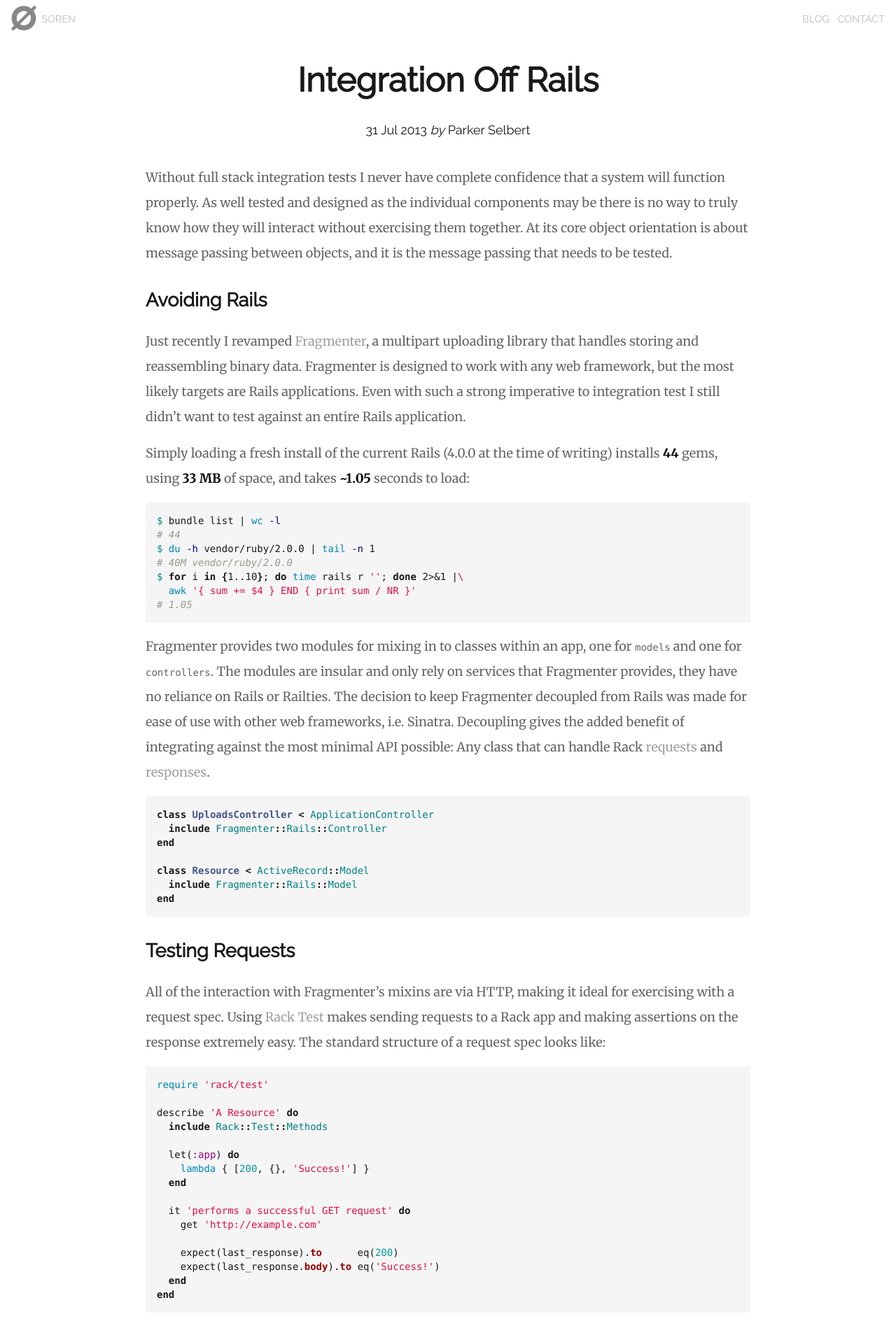
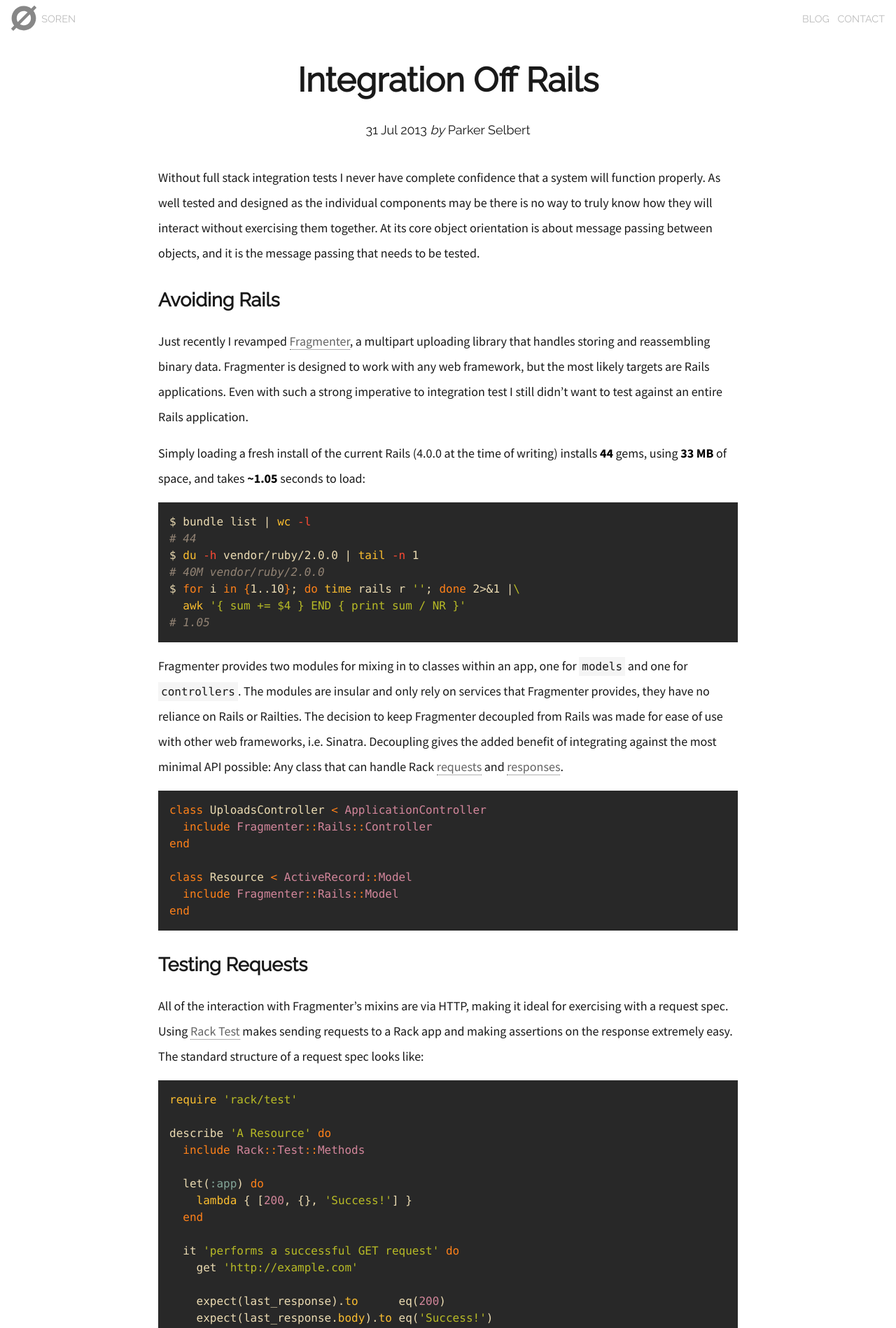
Before and after one commit to sorentwo/soren-website, a Jekyll site: the page built from _posts/2013-07-31-integration-off-rails.md, in a window 1280 px wide. Shown: the top 1898 px of the page at 70% size. Built offline with Jekyll 4.4.1, drawn with Linux system fonts in a browser that asks for light colours.

Commit message:
Update blog font and code highlighting

```diff
--- a/css/styles.scss
+++ b/css/styles.scss
@@ -1,7 +1,7 @@
 ---
 ---
 
-@import url('https://fonts.googleapis.com/css?family=Merriweather:400,400i,700|Raleway:400&display=swap');
+@import url('https://fonts.googleapis.com/css?family=Source+Sans+Pro:400,400i,700|Raleway:400&display=swap');
 
 $color-soren-1: #093131;
 $color-soren-2: #031106;
@@ -11,9 +11,9 @@
 $color-light: rgb(200, 200, 200);
 $color-bright: rgb(255, 255, 255);
 
-$font-family-sans: 'Raleway', sans-serif;
-$font-family-serif: 'Merriweather', serif;
-$font-family-mono: 'Menlo', 'Monaco', 'Consolas', monospace;
+$fong-family-display: 'Raleway', sans-serif;
+$font-family-body: 'Source Sans Pro', sans-serif;
+$font-family-mono: 'Consolas', monospace;
 
 html * {
   box-sizing: border-box;
@@ -24,7 +24,7 @@
 body {
   display: flex;
   flex-direction: column;
-  font: 1.125em/2 $font-family-sans;
+  font: 1.125em/2 $fong-family-display;
   min-height: 100vh;
 }
 
@@ -234,25 +234,31 @@
 
 code, pre {
   font-family: $font-family-mono;
-  font-size: 14px;
-  line-height: 20px;
+  font-size: 1rem;
+  line-height: 1.5;
 }
 
 pre {
-  background: rgb(245, 245, 245);
   border-radius: 3px;
   overflow-x: auto;
   padding: 1rem;
 }
 
-p pre, li pre {
-  background: rgb(245, 245, 245);
-  border-radius: 3px;
-  padding: 3px;
+p {
+  code {
+    background: rgb(245, 245, 245);
+    padding: 0.25rem;
+  }
 }
 
 img {
   max-width: 100%;
+}
+
+hr {
+  border: none;
+  border-top: 1px solid $color-light;
+  margin: 2rem 0;
 }
 
 // Form
@@ -268,7 +274,7 @@
   border-radius: 3px;
   box-shadow: inset 0 1px 2px rgba(0, 0, 0, 0.2);
   background: lighten($color-light, 15%);
-  font-family: $font-family-sans;
+  font-family: $fong-family-display;
   font-size: 1em;
   padding: 1rem;
   width: 100%;
@@ -305,7 +311,7 @@
 
 .wrapper {
   margin: 0 auto;
-  max-width: 48em;
+  max-width: 46em;
 }
 
 .list-heading {
@@ -331,7 +337,7 @@
 
 .post-summary {
   color: $color-dark;
-  font-family: $font-family-serif;
+  font-family: $font-family-body;
   margin-bottom: 0.5rem;
 }
 
@@ -353,82 +359,99 @@
   margin-bottom: 2rem;
 
   h2, h3, h4, h5 {
+    color: $color-darkest;
     margin-top: 2rem;
   }
 
   p, ol, ul {
+    color: $color-darkest;
+    font-family: $font-family-body;
+  }
+
+  a {
+    border-bottom: 1px dotted $color-dark;
     color: $color-dark;
-    font-family: $font-family-serif;
+    text-decoration: none;
+
+    &:hover {
+      border-bottom: 1px solid $color-dark;
+      text-decoration: none;
+    }
   }
 }
 
 // Pygments
 
-.highlight .c { color: #999988; font-style: italic } // Comment
-.highlight .err { color: #a61717; background-color: #e3d2d2 } // Error
-.highlight .k { font-weight: bold } // Keyword
-.highlight .o { font-weight: bold } // Operator
-.highlight .cm { color: #999988; font-style: italic } // Comment.Multiline
-.highlight .cp { color: #999999; font-weight: bold } // Comment.Preproc
-.highlight .c1 { color: #999988; font-style: italic } // Comment.Single
-.highlight .cs { color: #999999; font-weight: bold; font-style: italic } // Comment.Special
-.highlight .gd { color: #000000; background-color: #ffdddd } // Generic.Deleted
-.highlight .gd .x { color: #000000; background-color: #ffaaaa } // Generic.Deleted.Specific
-.highlight .ge { font-style: italic } // Generic.Emph
-.highlight .gr { color: #aa0000 } // Generic.Error
-.highlight .gh { color: #999999 } // Generic.Heading
-.highlight .gi { color: #000000; background-color: #ddffdd } // Generic.Inserted
-.highlight .gi .x { color: #000000; background-color: #aaffaa } // Generic.Inserted.Specific
-.highlight .go { color: #888888 } // Generic.Output
-.highlight .gp { color: #555555 } // Generic.Prompt
-.highlight .gs { font-weight: bold } // Generic.Strong
-.highlight .gu { color: #800080; font-weight: bold; } // Generic.Subheading
-.highlight .gt { color: #aa0000 } // Generic.Traceback
-.highlight .kc { font-weight: bold } // Keyword.Constant
-.highlight .kd { font-weight: bold } // Keyword.Declaration
-.highlight .kn { font-weight: bold } // Keyword.Namespace
-.highlight .kp { font-weight: bold } // Keyword.Pseudo
-.highlight .kr { font-weight: bold } // Keyword.Reserved
-.highlight .kt { color: #445588; font-weight: bold } // Keyword.Type
-.highlight .m { color: #009999 } // Literal.Number
-.highlight .s { color: #d14 } // Literal.String
-.highlight .na { color: #008080 } // Name.Attribute
-.highlight .nb { color: #0086B3 } // Name.Builtin
-.highlight .nc { color: #445588; font-weight: bold } // Name.Class
-.highlight .no { color: #008080 } // Name.Constant
-.highlight .ni { color: #800080 } // Name.Entity
-.highlight .ne { color: #990000; font-weight: bold } // Name.Exception
-.highlight .nf { color: #990000; font-weight: bold } // Name.Function
-.highlight .nn { color: #555555 } // Name.Namespace
-.highlight .nt { color: #000080 } // Name.Tag
-.highlight .nv { color: #008080 } // Name.Variable
-.highlight .ow { font-weight: bold } // Operator.Word
-.highlight .w { color: #bbbbbb } // Text.Whitespace
-.highlight .mf { color: #009999 } // Literal.Number.Float
-.highlight .mh { color: #009999 } // Literal.Number.Hex
-.highlight .mi { color: #009999 } // Literal.Number.Integer
-.highlight .mo { color: #009999 } // Literal.Number.Oct
-.highlight .sb { color: #d14 } // Literal.String.Backtick
-.highlight .sc { color: #d14 } // Literal.String.Char
-.highlight .sd { color: #d14 } // Literal.String.Doc
-.highlight .s2 { color: #d14 } // Literal.String.Double
-.highlight .se { color: #d14 } // Literal.String.Escape
-.highlight .sh { color: #d14 } // Literal.String.Heredoc
-.highlight .si { color: #d14 } // Literal.String.Interpol
-.highlight .sx { color: #d14 } // Literal.String.Other
-.highlight .sr { color: #009926 } // Literal.String.Regex
-.highlight .s1 { color: #d14 } // Literal.String.Single
-.highlight .ss { color: #990073 } // Literal.String.Symbol
-.highlight .bp { color: #999999 } // Name.Builtin.Pseudo
-.highlight .vc { color: #008080 } // Name.Variable.Class
-.highlight .vg { color: #008080 } // Name.Variable.Global
-.highlight .vi { color: #008080 } // Name.Variable.Instance
-.highlight .il { color: #009999 } // Literal.Number.Integer.Long
-
-.type-csharp .highlight .k { color: #0000FF }
-.type-csharp .highlight .kt { color: #0000FF }
-.type-csharp .highlight .nf { color: #000000; font-weight: normal }
-.type-csharp .highlight .nc { color: #2B91AF }
-.type-csharp .highlight .nn { color: #000000 }
-.type-csharp .highlight .s { color: #A31515 }
-.type-csharp .highlight .sc { color: #A31515 }
+.highlight .hll { background-color: #ffffcc }
+.highlight  { background: #282828; color: #ebdbb2; background-color: #282828 }
+.highlight .c { color: #928374; font-style: italic; background-color: #282828 } /* Comment */
+.highlight .err { color: #ebdbb2; background-color: #282828 } /* Error */
+.highlight .esc { color: #ebdbb2; background-color: #282828 } /* Escape */
+.highlight .g { color: #ebdbb2; background-color: #282828 } /* Generic */
+.highlight .k { color: #fe8019; background-color: #282828 } /* Keyword */
+.highlight .l { color: #ebdbb2; background-color: #282828 } /* Literal */
+.highlight .n { color: #ebdbb2; background-color: #282828 } /* Name */
+.highlight .o { color: #fe8019; background-color: #282828 } /* Operator */
+.highlight .x { color: #ebdbb2; background-color: #282828 } /* Other */
+.highlight .p { color: #ebdbb2; background-color: #282828 } /* Punctuation */
+.highlight .ch { color: #928374; font-style: italic; background-color: #282828 } /* Comment.Hashbang */
+.highlight .cm { color: #928374; font-style: italic; background-color: #282828 } /* Comment.Multiline */
+.highlight .cp { color: #8ec07c; background-color: #282828 } /* Comment.Preproc */
+.highlight .c1 { color: #928374; font-style: italic; background-color: #282828 } /* Comment.Single */
+.highlight .cs { color: #928374; font-style: italic; background-color: #282828 } /* Comment.Special */
+.highlight .gd { color: #282828; background-color: #fb4934 } /* Generic.Deleted */
+.highlight .ge { color: #83a598; text-decoration: underline; background-color: #282828 } /* Generic.Emph */
+.highlight .gr { color: #ebdbb2; font-weight: bold; background-color: #fb4934 } /* Generic.Error */
+.highlight .gh { color: #b8bb26; font-weight: bold; background-color: #282828 } /* Generic.Heading */
+.highlight .gi { color: #282828; background-color: #b8bb26 } /* Generic.Inserted */
+.highlight .go { color: #504945; background-color: #282828 } /* Generic.Output */
+.highlight .gp { color: #ebdbb2; background-color: #282828 } /* Generic.Prompt */
+.highlight .gs { color: #ebdbb2; background-color: #282828 } /* Generic.Strong */
+.highlight .gu { color: #b8bb26; font-weight: bold; background-color: #282828 } /* Generic.Subheading */
+.highlight .gt { color: #ebdbb2; font-weight: bold; background-color: #fb4934 } /* Generic.Traceback */
+.highlight .kc { color: #fe8019; background-color: #282828 } /* Keyword.Constant */
+.highlight .kd { color: #fe8019; background-color: #282828 } /* Keyword.Declaration */
+.highlight .kn { color: #fe8019; background-color: #282828 } /* Keyword.Namespace */
+.highlight .kp { color: #fe8019; background-color: #282828 } /* Keyword.Pseudo */
+.highlight .kr { color: #fe8019; background-color: #282828 } /* Keyword.Reserved */
+.highlight .kt { color: #fabd2f; background-color: #282828 } /* Keyword.Type */
+.highlight .ld { color: #ebdbb2; background-color: #282828 } /* Literal.Date */
+.highlight .m { color: #d3869b; background-color: #282828 } /* Literal.Number */
+.highlight .s { color: #b8bb26; background-color: #282828 } /* Literal.String */
+.highlight .na { color: #b8bb26; font-weight: bold; background-color: #282828 } /* Name.Attribute */
+.highlight .nb { color: #fabd2f; background-color: #282828 } /* Name.Builtin */
+.highlight .nc { color: #ebdbb2; background-color: #282828 } /* Name.Class */
+.highlight .no { color: #d3869b; background-color: #282828 } /* Name.Constant */
+.highlight .nd { color: #ebdbb2; background-color: #282828 } /* Name.Decorator */
+.highlight .ni { color: #fabd2f; background-color: #282828 } /* Name.Entity */
+.highlight .ne { color: #fb4934; background-color: #282828 } /* Name.Exception */
+.highlight .nf { color: #fabd2f; background-color: #282828 } /* Name.Function */
+.highlight .nl { color: #fb4934; background-color: #282828 } /* Name.Label */
+.highlight .nn { color: #ebdbb2; background-color: #282828 } /* Name.Namespace */
+.highlight .nx { color: #ebdbb2; background-color: #282828 } /* Name.Other */
+.highlight .py { color: #ebdbb2; background-color: #282828 } /* Name.Property */
+.highlight .nt { color: #fb4934; background-color: #282828 } /* Name.Tag */
+.highlight .nv { color: #ebdbb2; background-color: #282828 } /* Name.Variable */
+.highlight .ow { color: #fe8019; background-color: #282828 } /* Operator.Word */
+.highlight .w { color: #ebdbb2; background-color: #282828 } /* Text.Whitespace */
+.highlight .mb { color: #d3869b; background-color: #282828 } /* Literal.Number.Bin */
+.highlight .mf { color: #d3869b; background-color: #282828 } /* Literal.Number.Float */
+.highlight .mh { color: #d3869b; background-color: #282828 } /* Literal.Number.Hex */
+.highlight .mi { color: #d3869b; background-color: #282828 } /* Literal.Number.Integer */
+.highlight .mo { color: #d3869b; background-color: #282828 } /* Literal.Number.Oct */
+.highlight .sb { color: #b8bb26; background-color: #282828 } /* Literal.String.Backtick */
+.highlight .sc { color: #b8bb26; background-color: #282828 } /* Literal.String.Char */
+.highlight .sd { color: #b8bb26; background-color: #282828 } /* Literal.String.Doc */
+.highlight .s2 { color: #b8bb26; background-color: #282828 } /* Literal.String.Double */
+.highlight .se { color: #b8bb26; background-color: #282828 } /* Literal.String.Escape */
+.highlight .sh { color: #b8bb26; background-color: #282828 } /* Literal.String.Heredoc */
+.highlight .si { color: #b8bb26; background-color: #282828 } /* Literal.String.Interpol */
+.highlight .sx { color: #b8bb26; background-color: #282828 } /* Literal.String.Other */
+.highlight .sr { color: #b8bb26; background-color: #282828 } /* Literal.String.Regex */
+.highlight .s1 { color: #b8bb26; background-color: #282828 } /* Literal.String.Single */
+.highlight .ss { color: #83a598; background-color: #282828 } /* Literal.String.Symbol */
+.highlight .bp { color: #fabd2f; background-color: #282828 } /* Name.Builtin.Pseudo */
+.highlight .vc { color: #ebdbb2; background-color: #282828 } /* Name.Variable.Class */
+.highlight .vg { color: #ebdbb2; background-color: #282828 } /* Name.Variable.Global */
+.highlight .vi { color: #ebdbb2; background-color: #282828 } /* Name.Variable.Instance */
+.highlight .il { color: #d3869b; background-color: #282828 } /* Literal.Number.Integer.Long */
```
